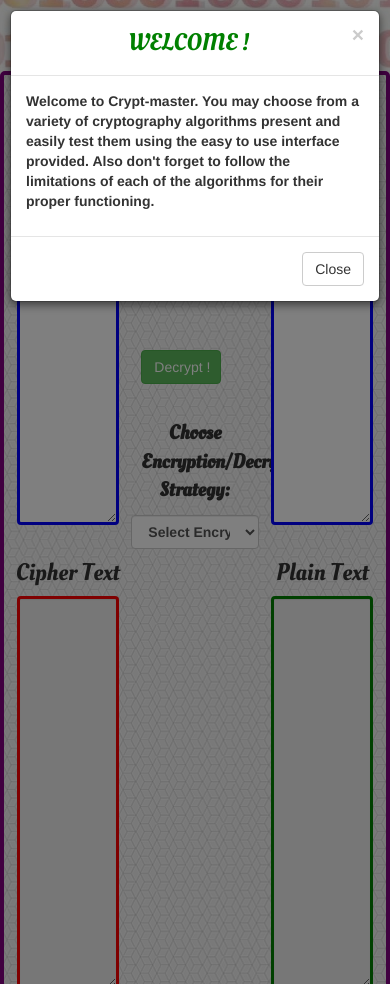
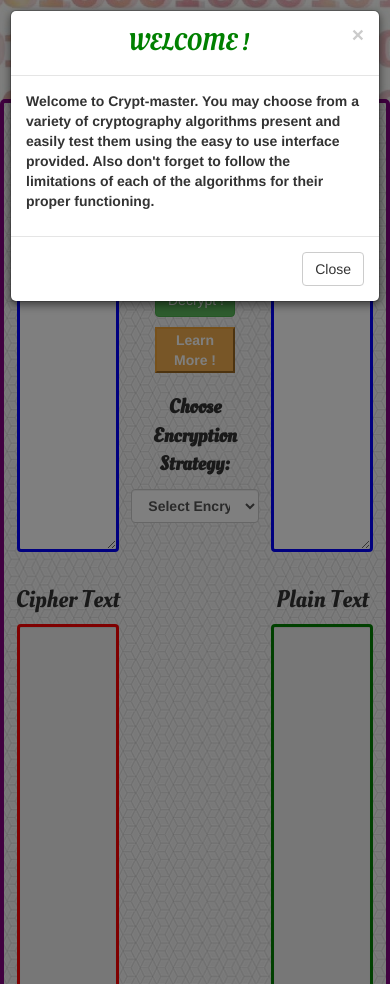
Before and after one commit to Arp-G/Crypt-Master-Web, a PHP site: page /CryptMaster.html in a window 390 px wide. Run offline with PHP 8.4, Linux system fonts and the light colour scheme; some libraries are stand-ins or nearby versions; some web fonts are replaced.

Commit message:
Optimised mobile view and Added learn button

```diff
--- a/CryptMaster.html
+++ b/CryptMaster.html
@@ -91,8 +91,9 @@
           <button id="encryptButton" onclick="encrypt_Driver()" class="btn btn-danger">Encrypt !</button>
           <button id="resetButton" onclick="resetAll()" class="btn btn-primary">Reset !</button>
           <button id="decryptButton" onclick="decrypt_Driver()" class="btn btn-success">Decrypt !</button>
+          <button class='tn btn-warning'  id="learnButton">Learn More !</button>
 
-         <span class="midText">Choose Encryption/Decryption Strategy:</span>
+         <span class="midText">Choose Encryption Strategy:</span>
          <select class="form-control" id="Strategy" onchange="load_Contraint()">
           <option value="none" selected disabled>Select Encryption/Decryption Strategy</option>
           <option value="AES">AES</option>
@@ -141,7 +142,8 @@
      $("#decryptedText").val("");
      $("#key").val("");
      $("#constraint").html("");
-     $("#Strategy").val("");
+     $("#Strategy").val("none");
+     $("#learnButton").attr("onclick","");
     }
 
 
--- a/cryptMasterStyle.css
+++ b/cryptMasterStyle.css
@@ -13,15 +13,14 @@
     padding:15px;
   }
 
-  #encryptButton,#decryptButton,#resetButton{
-    display:inline-block;
+  #encryptButton,#decryptButton,#resetButton,#learnButton{
     width:80px;
-    margin: 25px 10px;
+    display:block;
+    margin:auto;
+    margin-top: 10px;
+    margin-bottom: 10px;
   }
 
-  #encryptButton{
-      margin-left: 50px;
-    }
 
     #toEncrypt,#toDecrypt{
       border: 3px solid blue;
@@ -54,7 +53,7 @@
     }
     .draw{
        font-family: 'Josefin Sans', sans-serif;
-       font-size: 2.5vw;
+       font-size: 35px;
        animation: borderAnimation 2s linear infinite alternate;
        padding:15px;
     }
@@ -105,3 +104,16 @@
       from { background-position: 0 0; }
       to { background-position: -400px -400px; }
     }
+
+    #learnButton{
+
+
+    }
+
+
+  @media (max-width: 480px) {
+
+  #constraint{
+      font-size: 7px;
+    }
+  }
```
Also changed, not shown: Driver.js (+40 -0 lines).
